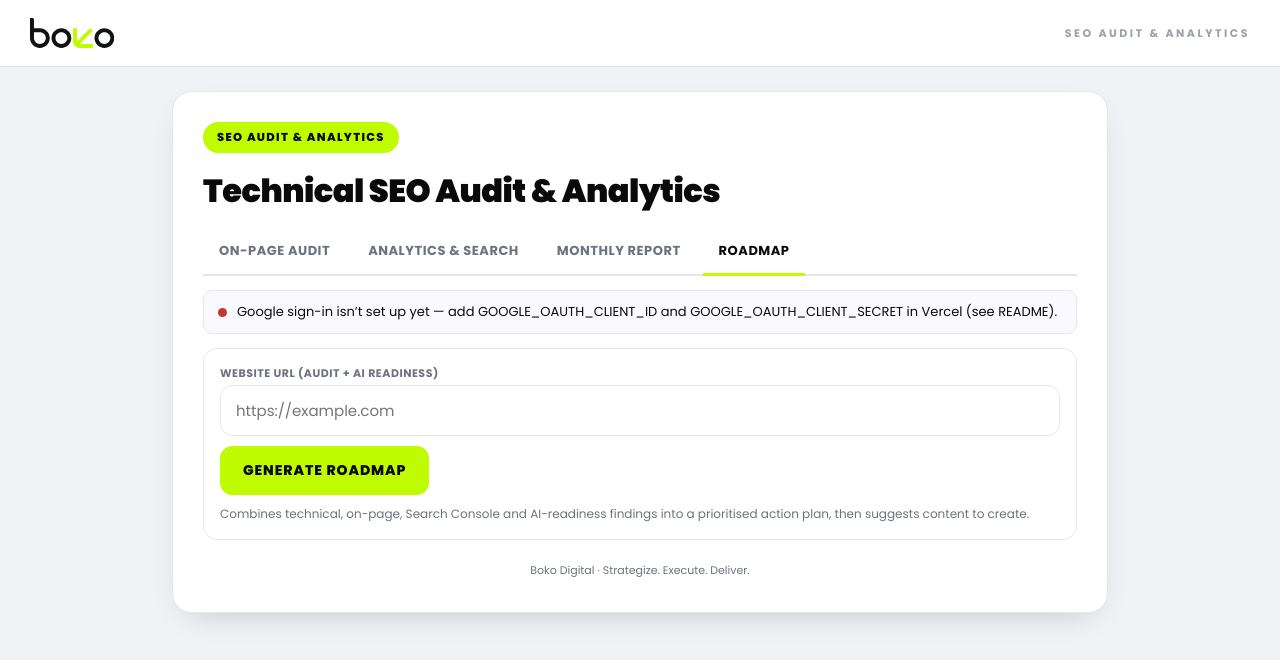
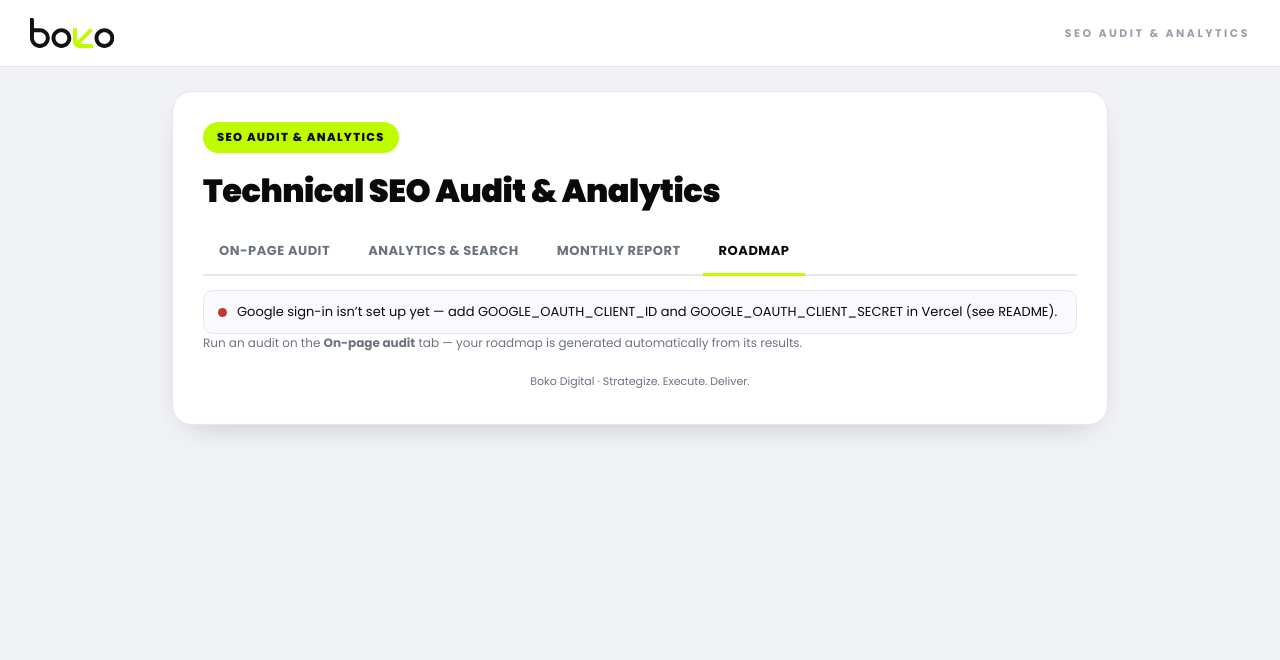
Before and after one commit to bokodigital/boko-seo-audit-oauth, a Next.js app: page / in a window 1280 px wide. Both pictures are taken after a click on the button "ROADMAP". Shown: the top 660 px of the page. Built offline with nearby package versions, Linux system fonts and the light colour scheme.

Commit message:
Add files via upload

```diff
--- a/app/Roadmap.jsx
+++ b/app/Roadmap.jsx
@@ -1,13 +1,32 @@
 "use client";
 
-import { useState, useCallback } from "react";
 import { buildRoadmap, PHASES } from "./Report";
 
 const num = (n) => Number(n || 0).toLocaleString();
 const cap = (s) => (s ? s.charAt(0).toUpperCase() + s.slice(1) : s);
 
+// Keywords with real organic upside: already ranking page 1–2 (pos 4–20) with
+// impressions — the realistic, competitive wins, ordered by opportunity size.
+export function buildKeywordOpportunities(data) {
+  const g = data.gsc;
+  if (!g || !g.rows || !g.rows.length) return [];
+  return g.rows
+    .filter((r) => r.position >= 4 && r.position <= 20 && r.impressions >= 5)
+    .map((r) => ({
+      query: r.query,
+      position: Number(r.position),
+      impressions: r.impressions,
+      clicks: r.clicks,
+      ctr: r.ctr,
+      // crude upside: impressions × (target 8% CTR − current CTR), floored at 0
+      upside: Math.max(0, Math.round(r.impressions * (0.08 - (r.ctr || 0)))),
+    }))
+    .sort((a, b) => b.impressions - a.impressions)
+    .slice(0, 12);
+}
+
 // Specific content ideas generated from the site's real queries + gaps.
-function buildContentIdeas(data) {
+export function buildContentIdeas(data) {
   const ideas = [];
   const g = data.gsc, au = data.audit;
   const seen = new Set();
@@ -37,61 +56,29 @@ function buildContentIdeas(data) {
   return ideas.slice(0, 12);
 }
 
-export default function Roadmap({ api, sites = [], defaultUrl = "", start, end }) {
-  const [url, setUrl] = useState(defaultUrl || (sites[0] ? sites[0].siteUrl.replace("sc-domain:", "https://") : ""));
-  const [site, setSite] = useState(sites[0] ? sites[0].siteUrl : "");
-  const [busy, setBusy] = useState(false);
-  const [err, setErr] = useState("");
-  const [data, setData] = useState(null);
-
-  const generate = useCallback(async () => {
-    if (!url.trim() && !site) { setErr("Enter a website URL (and optionally pick a Search Console site)."); return; }
-    setBusy(true); setErr(""); setData(null);
-    const out = {};
-    const jobs = [];
-    if (url.trim()) {
-      jobs.push(api("/api/audit", { method: "POST", body: JSON.stringify({ url }) }).then((r) => r.json()).then((d) => { if (!d.error) out.audit = d; }).catch(() => {}));
-      jobs.push(api("/api/llm", { method: "POST", body: JSON.stringify({ url }) }).then((r) => r.json()).then((d) => { if (!d.error) out.llm = d; }).catch(() => {}));
+// Presentational roadmap — no inputs. Built entirely from the audit that just ran
+// (on-page crawl + Ahrefs DR + Search Console + AI-readiness).
+export function RoadmapView({ data, withPrint = false }) {
+  if (!data || !data.audit) {
+    return <div className="muted small">Run an audit on the <b>On-page audit</b> tab — your roadmap is generated automatically from its results.</div>;
   }
-    if (site) jobs.push(api("/api/gsc", { method: "POST", body: JSON.stringify({ siteUrl: site, start, end }) }).then((r) => r.json()).then((d) => { if (!d.error) out.gsc = d; }).catch(() => {}));
-    await Promise.all(jobs);
-    if (!out.audit && !out.gsc && !out.llm) setErr("No data returned. Enter a valid URL and/or connect Google.");
-    setData(out); setBusy(false);
-  }, [api, url, site, start, end]);
-
-  const steps = data ? buildRoadmap(data) : [];
-  const ideas = data ? buildContentIdeas(data) : [];
+  const steps = buildRoadmap(data);
+  const ideas = buildContentIdeas(data);
+  const kws = buildKeywordOpportunities(data);
+  const gscConnected = data.gsc && data.gsc.rows && data.gsc.rows.length;
 
   return (
-    <>
-      <div className="rpt-controls noprint">
-        <div className="rpt-row">
-          <label>Website URL (audit + AI readiness)
-            <input className="inp" value={url} placeholder="https://example.com" onChange={(e) => setUrl(e.target.value)} />
-          </label>
-          {sites.length > 0 && (
-            <label>Search Console site
-              <select className="inp" value={site} onChange={(e) => setSite(e.target.value)}>
-                <option value="">— none —</option>
-                {sites.map((s) => <option key={s.siteUrl} value={s.siteUrl}>{s.siteUrl}</option>)}
-              </select>
-            </label>
-          )}
-        </div>
-        <div className="rpt-row">
-          <button className="btn primary" onClick={generate} disabled={busy}>{busy ? "Building roadmap…" : "Generate roadmap"}</button>
-          {data && <button className="btn" onClick={() => window.print()}>⬇ Download / Print</button>}
-        </div>
-        {err && <div className="err">⚠ {err}</div>}
-        <div className="muted small">Combines technical, on-page, Search Console and AI-readiness findings into a prioritised action plan, then suggests content to create.</div>
+    <div className="report">
+      <div className="rmsrc noprint">
+        Built from this audit:
+        <span className="srcpill on">On-page crawl{data.audit.pages ? ` · ${data.audit.pages.length} pages` : ""}</span>
+        <span className={"srcpill" + (typeof data.dr === "number" ? " on" : "")}>Ahrefs DR{typeof data.dr === "number" ? ` ${data.dr}` : " —"}</span>
+        <span className={"srcpill" + (gscConnected ? " on" : "")}>Search Console{gscConnected ? "" : " (connect for keyword data)"}</span>
+        <span className={"srcpill" + (data.llm ? " on" : "")}>AI readiness{data.llm ? ` ${data.llm.score}/100` : ""}</span>
+        {withPrint && <button className="btn sm" style={{ marginLeft: "auto" }} onClick={() => window.print()}>⬇ Print / PDF</button>}
       </div>
 
-      {busy && <div className="loading"><div>Building your roadmap</div><div style={{ marginTop: 10 }}><span className="dot" /><span className="dot" /><span className="dot" /></div></div>}
-
-      {data && (
-        <div className="report">
       <div className="section-h">SEO action roadmap</div>
-          {steps.length === 0 && <div className="muted small">No actions generated — enter a site URL and/or connect Search Console.</div>}
       {PHASES.map((phase) => {
         const ps = steps.filter((s) => s.phase === phase);
         if (!ps.length) return null;
@@ -109,6 +96,24 @@ export default function Roadmap({ api, sites = [], defaultUrl = "", start, end }
         );
       })}
 
+      <div className="section-h" style={{ marginTop: 20 }}>Keyword opportunities — best organic upside</div>
+      {kws.length > 0 ? (
+        <>
+          <p className="muted small" style={{ marginTop: 0 }}>Queries where you already rank on page 1–2 (positions 4–20). These are the realistic competitive wins — you have proven visibility, so improving the page and links can move them up faster than chasing brand-new keywords.</p>
+          <table className="rpt-table">
+            <thead><tr><th>Keyword</th><th>Position</th><th>Impressions/mo</th><th>Clicks</th><th>Est. extra clicks if won</th></tr></thead>
+            <tbody>
+              {kws.map((k, i) => (
+                <tr key={i}><td><b>{k.query}</b></td><td>{k.position.toFixed(1)}</td><td>{num(k.impressions)}</td><td>{num(k.clicks)}</td><td>+{num(k.upside)}/mo</td></tr>
+              ))}
+            </tbody>
+          </table>
+          <p className="muted small">Full head-to-head competitor keyword gaps require a paid Ahrefs plan; this list uses your own Search Console data, which already reflects where you out- or under-rank rivals for shared terms.</p>
+        </>
+      ) : (
+        <p className="muted small">Connect Google (Search Console) so the roadmap can list the exact keywords with organic upside for this domain.</p>
+      )}
+
       <div className="section-h" style={{ marginTop: 20 }}>Content suggestions</div>
       <p className="muted small" style={{ marginTop: 0 }}>Specific content to create next, generated from your real queries and gaps.</p>
       <table className="rpt-table">
@@ -120,7 +125,10 @@ export default function Roadmap({ api, sites = [], defaultUrl = "", start, end }
         </tbody>
       </table>
     </div>
-      )}
-    </>
   );
 }
+
+// The Roadmap tab simply renders the roadmap generated by the last audit.
+export default function Roadmap({ data }) {
+  return <RoadmapView data={data} withPrint />;
+}
--- a/app/globals.css
+++ b/app/globals.css
@@ -203,6 +203,11 @@ input[type="date"].inp{padding:9px 12px}
 .btn.sm{padding:6px 12px;font-size:12px}
 .btn.ghost{background:transparent;border:1px solid var(--line);color:var(--ink)}
 
+/* roadmap "built from" source pills */
+.rmsrc{display:flex;align-items:center;gap:8px;flex-wrap:wrap;margin:2px 0 14px;font-size:12px;color:var(--muted)}
+.srcpill{font-size:11px;padding:3px 9px;border-radius:999px;border:1px solid var(--line);background:#f6f6f9;color:var(--muted)}
+.srcpill.on{background:#f4fff0;border-color:#cdebbf;color:#256b1a}
+
 /* AI assistant badge */
 .aibadge{display:inline-flex;align-items:center;justify-content:center;min-width:22px;height:18px;padding:0 5px;border-radius:5px;color:#fff;font-size:9.5px;font-weight:800;margin-right:8px;vertical-align:middle;-webkit-print-color-adjust:exact;print-color-adjust:exact}
 
--- a/app/page.js
+++ b/app/page.js
@@ -2,7 +2,7 @@
 
 import { useEffect, useState, useCallback } from "react";
 import Report, { FlowFunnel, Bars } from "./Report";
-import Roadmap from "./Roadmap";
+import Roadmap, { RoadmapView } from "./Roadmap";
 
 function Logo() {
   return (
@@ -61,6 +61,8 @@ export default function Page() {
   const [lastOrigin, setLastOrigin] = useState("");
   const [dr, setDr] = useState(null);
   const [crawl, setCrawl] = useState(null);
+  const [rmLlm, setRmLlm] = useState(null);
+  const [rmGsc, setRmGsc] = useState(null);
 
   // analytics
   const [gaState, setGaState] = useState({ loaded: false, configured: false, properties: [], error: "" });
@@ -92,7 +94,7 @@ export default function Page() {
 
   const run = async () => {
     if (!url.trim()) return;
-    setLoading(true); setError(""); setReport(null); setDr(null); setCrawl(null);
+    setLoading(true); setError(""); setReport(null); setDr(null); setCrawl(null); setRmLlm(null); setRmGsc(null);
     try {
       const r = await api("/api/audit", { method: "POST", body: JSON.stringify({ url }) });
       const d = await r.json();
@@ -105,6 +107,17 @@ export default function Page() {
         .then((res) => res.json())
         .then((x) => { if (x && x.configured !== false && typeof x.domainRating === "number") setDr(x.domainRating); })
         .catch(() => {});
+      // Auto-build the roadmap from this audit: AI readiness + (if connected) Search Console.
+      api("/api/llm", { method: "POST", body: JSON.stringify({ url: origin }) })
+        .then((res) => res.json()).then((x) => { if (x && !x.error) setRmLlm(x); }).catch(() => {});
+      if (google.connected) {
+        if (!gscState.loaded) loadSites();
+        let host = ""; try { host = new URL(origin).host; } catch (e) {}
+        const match = (gscState.sites || []).find((s) => s.siteUrl === origin + "/" || s.siteUrl === "sc-domain:" + host || s.siteUrl.replace(/\/$/, "") === origin);
+        const siteUrl = match ? match.siteUrl : origin + "/";
+        api("/api/gsc", { method: "POST", body: JSON.stringify({ siteUrl, start, end }) })
+          .then((res) => res.json()).then((x) => { if (x && !x.error) setRmGsc(x); }).catch(() => {});
+      }
     } catch (e) { setError(e.message || String(e)); } finally { setLoading(false); }
   };
 
@@ -326,6 +339,14 @@ export default function Page() {
               </div>
             ))}
           </>)}
+
+          {report && (
+            <div style={{ marginTop: 24 }}>
+              <div className="section-h">Your SEO roadmap — auto-generated from this audit</div>
+              <p className="muted small" style={{ marginTop: 0 }}>Built from the crawl, Ahrefs Domain Rating{google.connected ? ", your Search Console keywords" : ""} and the AI-readiness check above. Prioritised actions, the keywords with the best organic upside, how to improve AI/LLM visibility, and where to earn links.</p>
+              <RoadmapView data={{ audit: report, llm: rmLlm, gsc: rmGsc, dr }} />
+            </div>
+          )}
         </>)}
 
         {view === "analytics" && (<>
@@ -459,7 +480,7 @@ export default function Page() {
         )}
 
         {view === "roadmap" && (
-          <Roadmap api={api} sites={gscState.sites} defaultUrl={lastOrigin || url} start={start} end={end} />
+          <Roadmap data={report ? { audit: report, llm: rmLlm, gsc: rmGsc, dr } : null} />
         )}
 
         <div className="foot noprint">Boko Digital · Strategize. Execute. Deliver.</div>
```
Also changed, not shown: app/Report.jsx (+7 -4 lines). Lines whose indentation alone changed are shown as unchanged.
